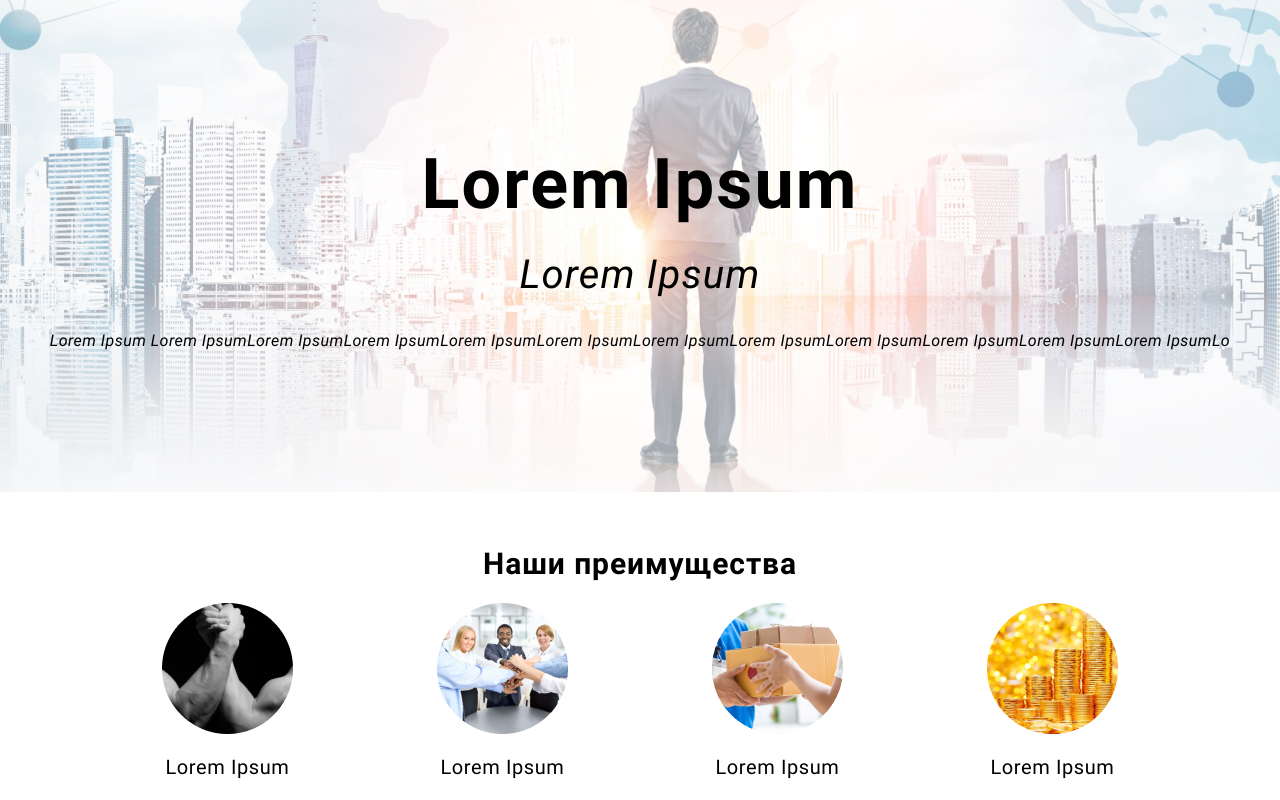
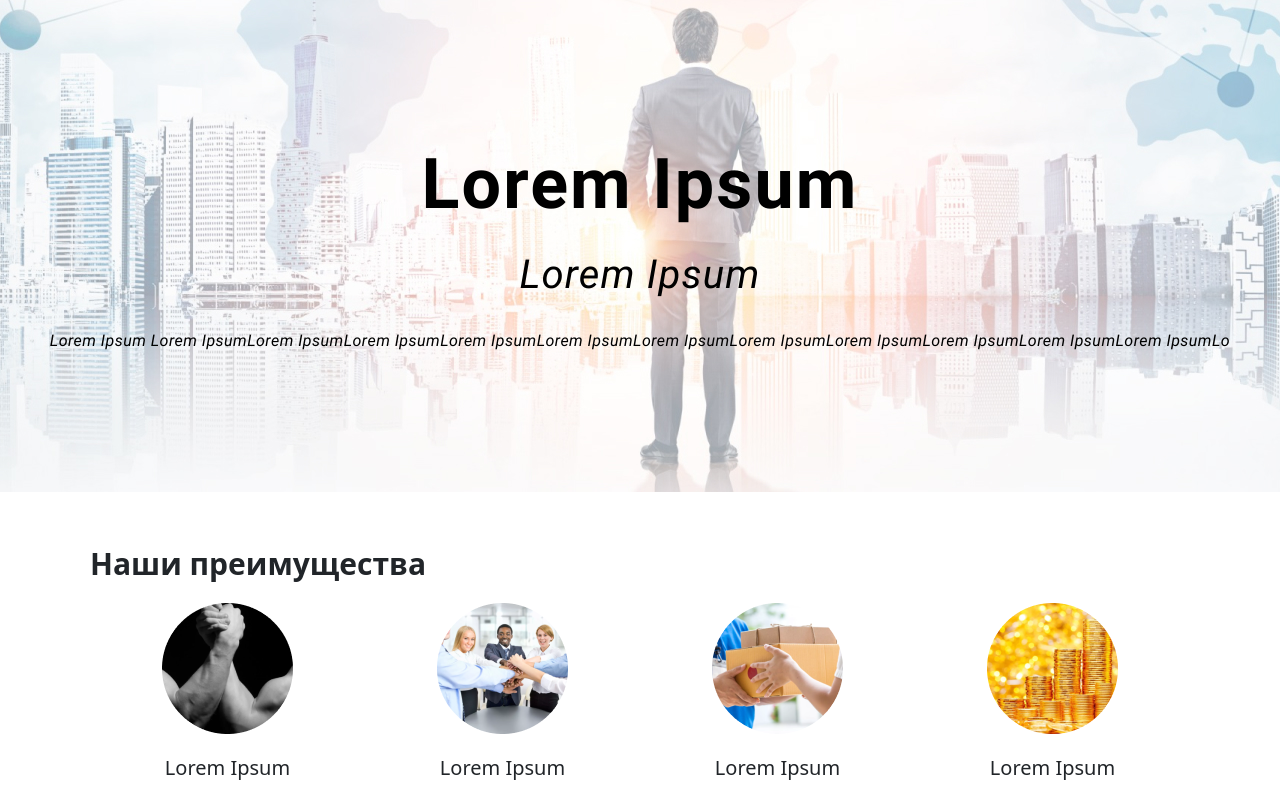
Before and after one commit to Samaiel500/TestForEcomtradestar, a plain HTML site: page index.html in a window 1280 px wide. Shown: the top 800 px of the page. Drawn offline with nearby package versions, Linux system fonts and the light colour scheme; files that its build step writes are made by us from their sources.

Commit message:
Add files via upload

```diff
--- a/sass/_advantages.scss
+++ b/sass/_advantages.scss
@@ -1,14 +1,16 @@
 .advantages {
     padding: 54px 0 49px 0;
-    &__title {
+    &__text {
         font-family: 'Roboto';
         font-style: normal;
+        text-align: center;
+        letter-spacing: 0.03em;
+        color: #000000;
+    }
+    &__title {
         font-weight: 700;
         font-size: 30px;
         line-height: 35px;
-        text-align: center;
-        letter-spacing: 0.03em;
-        color: #000000;
         margin-bottom: 22px;
     }
     &__wrap {
@@ -24,14 +26,9 @@
             margin-bottom: 22px;
         }
         &-text {
-            font-family: 'Roboto';
-            font-style: normal;
             font-weight: 500;
             font-size: 20px;
             line-height: 23px;
-            text-align: center;
-            letter-spacing: 0.03em;
-            color: #000000;
         }
     }
 }
--- a/sass/_form.scss
+++ b/sass/_form.scss
@@ -143,7 +143,6 @@
             background-image: url(../icons/pen.png);
         }
         &--ok {
-            z-index: 5;
             background-image: url(../icons/ok.png);
         }
     }
```
